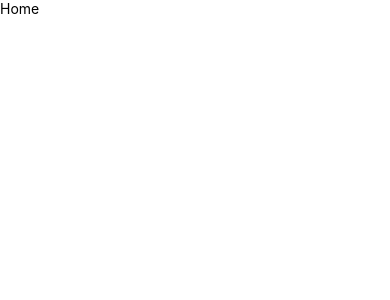
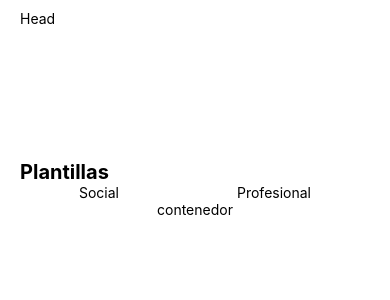
Before and after one commit to desarrolloEureka/oneTapRN, a React Native app: screen / in a window 390 px wide. Shown: the top 300 px of the page. Built offline with nearby package versions, Linux system fonts and the light colour scheme.

Commit message:
feat: home component added with styles

```diff
--- /dev/null
+++ b/src/globalStyles/globalStyles.tsx
@@ -0,0 +1,10 @@
+import {StyleSheet} from 'react-native';
+
+export const globalStyles = StyleSheet.create({
+  container: {
+    display: 'flex',
+    flexDirection: 'column',
+    paddingHorizontal: 20,
+    paddingTop: 10
+  }
+});
--- a/src/views/home/Home.tsx
+++ b/src/views/home/Home.tsx
@@ -1,12 +1,9 @@
 import {View, Text} from 'react-native';
 import React from 'react';
+import Main from './components/main/Main';
 
 const Home = () => {
-  return (
-    <View>
-      <Text>Home</Text>
-    </View>
-  );
+  return <Main />;
 };
 
 export default Home;
--- /dev/null
+++ b/src/views/home/components/main/Main.tsx
@@ -0,0 +1,35 @@
+import React from 'react';
+import {SafeAreaView, Text, TouchableOpacity, View} from 'react-native';
+import {globalStyles} from '../../../../globalStyles/globalStyles';
+import HomeHook from '../../hooks/HomeHook';
+import {homeStyles} from '../../styles/homeStyles';
+
+const Main = () => {
+  const {tab, setTab} = HomeHook();
+
+  return (
+    <SafeAreaView>
+      <View style={globalStyles.container}>
+        <View style={homeStyles.head}>
+          <Text>Head</Text>
+        </View>
+        <View style={homeStyles.body}>
+          <Text style={homeStyles.titleBody}>Plantillas</Text>
+          <View style={homeStyles.tab}>
+            <TouchableOpacity onPress={() => setTab(0)}>
+              <Text>Social</Text>
+            </TouchableOpacity>
+            <TouchableOpacity onPress={() => setTab(1)}>
+              <Text>Profesional</Text>
+            </TouchableOpacity>
+          </View>
+          <View style={homeStyles.tabContainer}>
+            {tab === 0 ? <Text>contenedor</Text> : <Text>Contendedor2</Text>}
+          </View>
+        </View>
+      </View>
+    </SafeAreaView>
+  );
+};
+
+export default Main;
--- /dev/null
+++ b/src/views/home/hooks/HomeHook.tsx
@@ -0,0 +1,8 @@
+import {useState} from 'react';
+
+const HomeHook = () => {
+  const [tab, setTab] = useState(0);
+  return {tab, setTab};
+};
+
+export default HomeHook;
--- /dev/null
+++ b/src/views/home/styles/homeStyles.tsx
@@ -0,0 +1,26 @@
+import {StyleSheet} from 'react-native';
+
+export const homeStyles = StyleSheet.create({
+  head: {
+    height: 150,
+    width: '100%'
+  },
+  body: {
+    height: 400
+  },
+  titleBody: {
+    fontSize: 20,
+    fontWeight: '700'
+  },
+  tab: {
+    display: 'flex',
+    flexDirection: 'row',
+    justifyContent: 'space-around',
+    alignItems: 'center'
+  },
+  tabContainer: {
+    display: 'flex',
+    justifyContent: 'center',
+    alignItems: 'center'
+  }
+});
```
Also changed, not shown: src/views/login/Login.tsx (added, +12 -0 lines).
